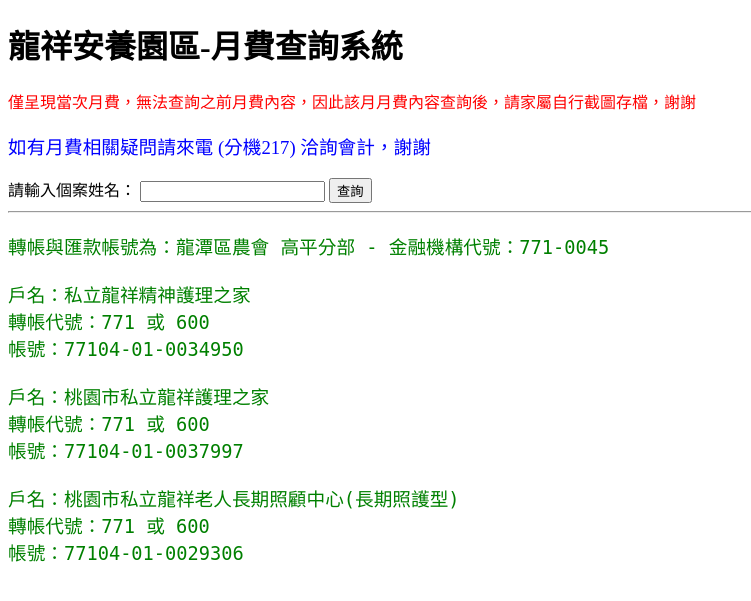
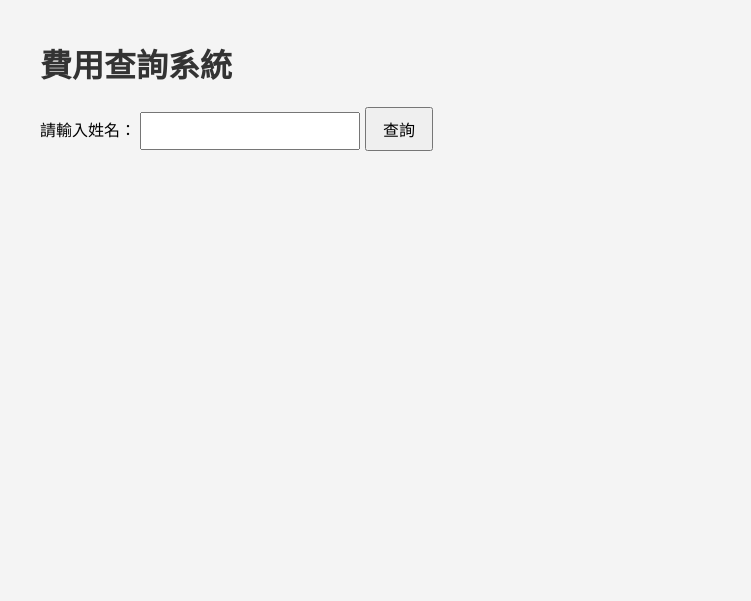
Before and after one commit to ls471471/expense-query-app, a Flask app: page / in a window 1280 px wide. Shown: the top 601 px of the page, without its empty margins (0-751 px from the left). Run offline with Flask 3, Linux system fonts and the light colour scheme; parts of the project's set-up code (start-up, migrations or seed data) failed here and were passed over.

Commit message:
Update index.html

```diff
--- a/templates/index.html
+++ b/templates/index.html
@@ -2,104 +2,90 @@
 <html lang="zh-Hant">
 <head>
     <meta charset="UTF-8">
-    <title>龍祥安養園區-月費查詢系統</title>
+    <title>費用查詢系統</title>
     <style>
-        .summary-table {
-            width: 90%;
-            margin: 20px auto;
+        body { font-family: Arial, sans-serif; margin: 40px; background-color: #f4f4f4; }
+        h1 { color: #333; }
+        form { margin-bottom: 20px; }
+        input[type="text"] {
+            padding: 8px; width: 200px;
+            font-size: 16px;
+        }
+        input[type="submit"] {
+            padding: 8px 16px;
+            font-size: 16px;
+        }
+        table {
             border-collapse: collapse;
-            font-family: "Segoe UI", "Microsoft JhengHei", sans-serif;
-            font-size: 14pt;
+            width: 100%;
+            margin-bottom: 40px;
+            background-color: #fff;
         }
-
-        .summary-table th,
-        .summary-table td {
-            border: 1px solid #999;
-            padding: 10px;
+        th, td {
+            border: 1px solid #ccc;
+            padding: 8px;
             text-align: center;
         }
-
-        .summary-table thead th {
-            background-color: #d9d9d9;
+        th {
+            background-color: #eee;
+        }
+        .total-label {
             font-weight: bold;
-        }
-
-        .summary-table tbody tr:nth-child(even) {
-            background-color: #f9f9f9;
-        }
-
-        .summary-table .section-title {
-            background-color: #d9d9d9;
-            font-weight: bold;
-        }
-
-        .summary-table .total-row td {
-            background-color: #fff9c4;
-            font-weight: bold;
-            font-size: 18px;
-            border: 1px solid #ccc;
-        }
-
-        .summary-table .total-label {
             text-align: right;
         }
-
-        .summary-table .total-value {
-            text-align: left;
-            color: #000;
+        .total-value {
+            font-weight: bold;
+            color: green;
+        }
+        .message {
+            color: red;
+            font-weight: bold;
         }
     </style>
 </head>
 <body>
-    <h1>龍祥安養園區-月費查詢系統</h1>
-    <p style="color:red;">僅呈現當次月費，無法查詢之前月費內容，因此該月月費內容查詢後，請家屬自行截圖存檔，謝謝</p>
-    <p style="color:blue; font-size:14pt;">如有月費相關疑問請來電 (分機217) 洽詢會計，謝謝</p>
+    <h1>費用查詢系統</h1>
+
     <form method="post">
-        <label for="name">請輸入個案姓名：</label>
-        <input type="text" id="name" name="name" required>
-        <button type="submit">查詢</button>
+        <label for="name">請輸入姓名：</label>
+        <input type="text" id="name" name="name" required value="{{ name }}">
+        <input type="submit" value="查詢">
     </form>
 
-    {% if results is not none %}
-        <h2>{{ custom_heading }}月費通知：</h2>
-        <p>個案姓名：{{ name }}</p>
+    {% if message %}
+        <p class="message">{{ message }}</p>
+    {% endif %}
 
     {% if roster_info %}
-            <h2>月費相關資料</h2>
-            <p style="color:red; font-size:16pt;">請依【合計】金額 繳納月費</p>
-            <table class="summary-table">
-                <tr>
-                    <th colspan="2" class="section-title">應收</th>
-                    <th colspan="2" class="section-title">應退</th>
-                </tr>
+        <h2>{{ name }} 的月費資訊（{{ custom_heading }}）</h2>
+        <table>
             <tr>
                 <td>月費</td>
-                    <td>{{ roster_info['月費']|int }}</td>
+                <td>{{ roster_info['月費'] }}</td>
                 <td>補助款</td>
-                    <td>{{ roster_info['補助款']|int }}</td>
+                <td>{{ roster_info['補助款'] }}</td>
             </tr>
             <tr>
                 <td>尚欠</td>
-                    <td>{{ roster_info['積欠']|int }}</td>
+                <td>{{ roster_info['積欠'] }}</td>
                 <td>溢收</td>
-                    <td>{{ roster_info['溢收']|int }}</td>
+                <td>{{ roster_info['溢收'] }}</td>
             </tr>
             <tr>
                 <td>雜費</td>
-                    <td>{{ roster_info['雜費']|int }}</td>
-                    <td></td>
-                    <td></td>
+                <td>{{ roster_info['雜費'] }}</td>
+                <td colspan="2"></td>
             </tr>
-                <tr class="total-row">
+            <tr>
                 <td colspan="2" class="total-label">合計：</td>
-                    <td colspan="2" class="total-value">{{ roster_info['合計']|int }} 元</td>
+                <td colspan="2" class="total-value">{{ roster_info['合計'] }} 元</td>
             </tr>
         </table>
     {% endif %}
 
-        <p style="color:red; font-size:14pt;">雜費明細列表</p>
-        <table class="summary-table">
-            <thead>
+    {% if results %}
+        <h2>{{ name }} 的雜費明細</h2>
+        <table>
             <tr>
                 <th>類別</th>
                 <th>日期&項目</th>
@@ -107,63 +93,44 @@
                 <th>看護費</th>
                 <th>車資</th>
             </tr>
-            </thead>
-            <tbody>
-                {% for index, row in results.iterrows() %}
+            {% for _, row in results.iterrows() %}
                 <tr>
                     <td>{{ row['類別'] }}</td>
                     <td>{{ row['日期&項目'] }}</td>
-                    <td>{{ row['費用']|int }}</td>
-                    <td>{{ row['看護費']|int }}</td>
-                    <td>{{ row['車資']|int }}</td>
+                    <td>{{ row['費用'] }}</td>
+                    <td>{{ row['看護費'] }}</td>
+                    <td>{{ row['車資'] }}</td>
                 </tr>
             {% endfor %}
-            </tbody>
         </table>
     {% endif %}
 
     {% if expense_summary %}
-        <h2>本月雜費統計</h2>
-        <table class="summary-table">
-            <thead>
-                <tr><th>項目</th><th>合計</th></tr>
-            </thead>
-            <tbody>
-                <tr><td>醫療費</td><td>{{ expense_summary['醫療']|int }}</td></tr>
-                <tr><td>看護費</td><td>{{ expense_summary['看護費']|int }}</td></tr>
-                <tr><td>車資</td><td>{{ expense_summary['車資']|int }}</td></tr>
-                <tr><td>耗材</td><td>{{ expense_summary['耗材']|int }}</td></tr>
-                <tr><td>其他</td><td>{{ expense_summary['其他']|int }}</td></tr>
-                <tr><td>農會購物</td><td>{{ expense_summary['農會購物']|int }}</td></tr>
-                <tr><td style="text-align:right; color:blue;">雜費小計</td><td style="color:blue;">{{ expense_summary['雜費小計']|int }} 元</td></tr>
-                <tr><td style="text-align:right;">沖銷(退費)</td><td>({{ expense_summary['退費']|int }})</td></tr>
-                <tr class="total-row">
-                    <td colspan="2">雜費總計 {{ expense_summary['雜費總計']|int }} 元</td>
+        <h2>{{ name }} 的雜費統計</h2>
+        <table>
+            <tr>
+                <th>醫療</th>
+                <th>看護費</th>
+                <th>車資</th>
+                <th>耗材</th>
+                <th>其他</th>
+                <th>農會購物</th>
+                <th>雜費小計</th>
+                <th>退費</th>
+                <th colspan="2">雜費總計</th>
             </tr>
-            </tbody>
+            <tr>
+                <td>{{ expense_summary['醫療'] }}</td>
+                <td>{{ expense_summary['看護費'] }}</td>
+                <td>{{ expense_summary['車資'] }}</td>
+                <td>{{ expense_summary['耗材'] }}</td>
+                <td>{{ expense_summary['其他'] }}</td>
+                <td>{{ expense_summary['農會購物'] }}</td>
+                <td style="color:blue;">{{ expense_summary['雜費小計'] }} 元</td>
+                <td>({{ expense_summary['退費'] }})</td>
+                <td colspan="2">{{ expense_summary['雜費總計'] }} 元</td>
+            </tr>
         </table>
     {% endif %}
-
-    {% if message %}
-        <p style="color:red;">{{ message }}</p>
-    {% endif %}
-
-    <!-- 轉帳資訊 -->
-    <hr>
-    <pre style="font-size:14pt; color:green;">
-轉帳與匯款帳號為：龍潭區農會 高平分部 - 金融機構代號：771-0045
-
-戶名：私立龍祥精神護理之家
-轉帳代號：771 或 600
-帳號：77104-01-0034950
-
-戶名：桃園市私立龍祥護理之家
-轉帳代號：771 或 600
-帳號：77104-01-0037997
-
-戶名：桃園市私立龍祥老人長期照顧中心(長期照護型)
-轉帳代號：771 或 600
-帳號：77104-01-0029306
-    </pre>
 </body>
 </html>
```
Lines whose indentation alone changed are shown as unchanged.
